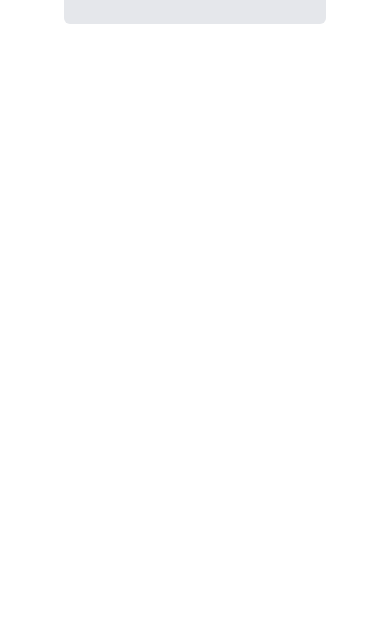
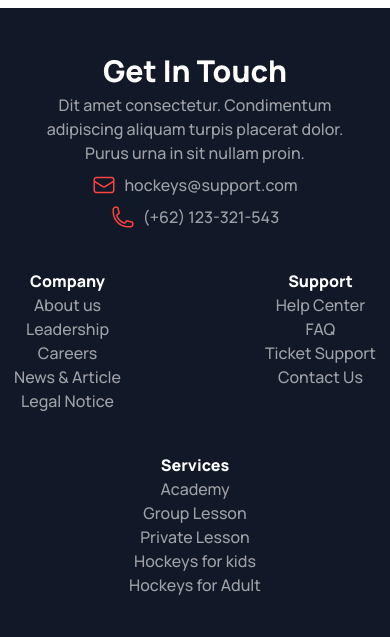
Before and after one commit to MERN-CodeStation/Hero-Assignment-03-Hockeys, a plain HTML site: page index.html in a window 390 px wide. Shown: the part 7029-7666 px from the top of the page. Before the commit the page ends 7053 px from the top, so only its background shows below. Drawn offline with nearby package versions, Linux system fonts and the light colour scheme; files whose address does not match are found by name.

Commit message:
Footer Section Done for Desktop and Mobile

```diff
--- a/index.html
+++ b/index.html
@@ -231,7 +231,7 @@
     </section>
 
 
-
+    <!-- Our New Products -->
 
     <section class="container mx-auto lg:px-24 px-8">
       <div>
@@ -464,10 +464,10 @@
               </div>
             </div>
 
-            <div class=" w-full text-center rounded-md bg-gray-200 bg-opacity-3 mt-10 py-10">
+            <div class=" w-full text-center rounded-md bg-gray-200 bg-opacity-3 mt-10 py-5">
               <h5 class="text-gray-900 text-center text-3xl font-extrabold leading-normal">Social Media
               </h5>
-              <div class="flex justify-center gap-3 pt-6">
+              <div class="flex justify-center gap-2 pt-2">
                 <img src="./Images/Facebook.png" alt="">
                 <img src="./Images/Instagram.png" alt="">
                 <img src="./Images/Linkedin.png" alt="">
@@ -475,11 +475,68 @@
               </div>
             </div>
 
-
-
   </main>
 
   <footer>
+
+    <section class="w-full  bg-gray-900  mt-10">
+      <div>
+        <div>
+          <div class="lg:grid grid-flow-col justify-center gap-40 ">
+            <div class="pt-10 ">
+              <h4 class="text-white text-center lg:text-left text-3xl font-extrabold leading-normal">Get In Touch</h4>
+              <p
+                class=" lg: mx-auto text-white text-opacity-60 text-center lg:text-left text-base font-medium leading-6">
+                Dit amet
+                consectetur.
+                Condimentum <br> adipiscing aliquam turpis placerat dolor. <br> Purus urna in sit
+                nullam proin.
+              </p>
+              <div class="flex justify-center lg:justify-start gap-2 mt-2">
+                <img class="items-start" src="./Images/footer1.png" alt="">
+                <p class=" text-white text-opacity-60 text-center  text-base font-medium leading-6">
+                  hockeys@support.com</p>
+              </div>
+              <div class="flex justify-center lg:justify-start gap-2 mt-2">
+                <img src="./Images/footer2.png" alt="">
+                <p class=" text-white text-opacity-60 text-center text-base font-medium leading-6">(+62) 123-321-543</p>
+              </div>
+            </div>
+            <div class="flex justify-center lg:grid grid-cols-2 gap-36 mt-10">
+              <div>
+                <h4 class="text-white text-center lg:text-left text-base font-extrabold leading-normal">Company</h4>
+                <p class=" text-white text-opacity-60 text-center lg:text-left text-base font-medium leading-6">
+                  About us <br>
+                  Leadership<br>
+                  Careers<br>
+                  News & Article<br>
+                  Legal Notice
+                </p>
+              </div>
+              <div>
+                <h4 class="text-white text-center lg:text-left text-base font-extrabold leading-normal">Support</h4>
+                <p class=" text-white text-opacity-60 text-center lg:text-left text-base font-medium leading-6">
+                  Help Center<br>
+                  FAQ<br>
+                  Ticket Support<br>
+                  Contact Us
+                </p>
+              </div>
+            </div>
+            <div class="mt-10 lg:pb-20">
+              <h4 class="text-white text-center lg:text-left text-base font-extrabold leading-normal">Services</h4>
+              <p class=" text-white text-opacity-60 text-center lg:text-left text-base font-medium leading-6 pb-10">
+                Academy <br>
+                Group Lesson<br>
+                Private Lesson<br>
+                Hockeys for kids<br>
+                Hockeys for Adult
+              </p>
+            </div>
+          </div>
+        </div>
+      </div>
+    </section>
 
   </footer>
 
```
Also changed, not shown: Images/Socialicon.PNG (deleted).
